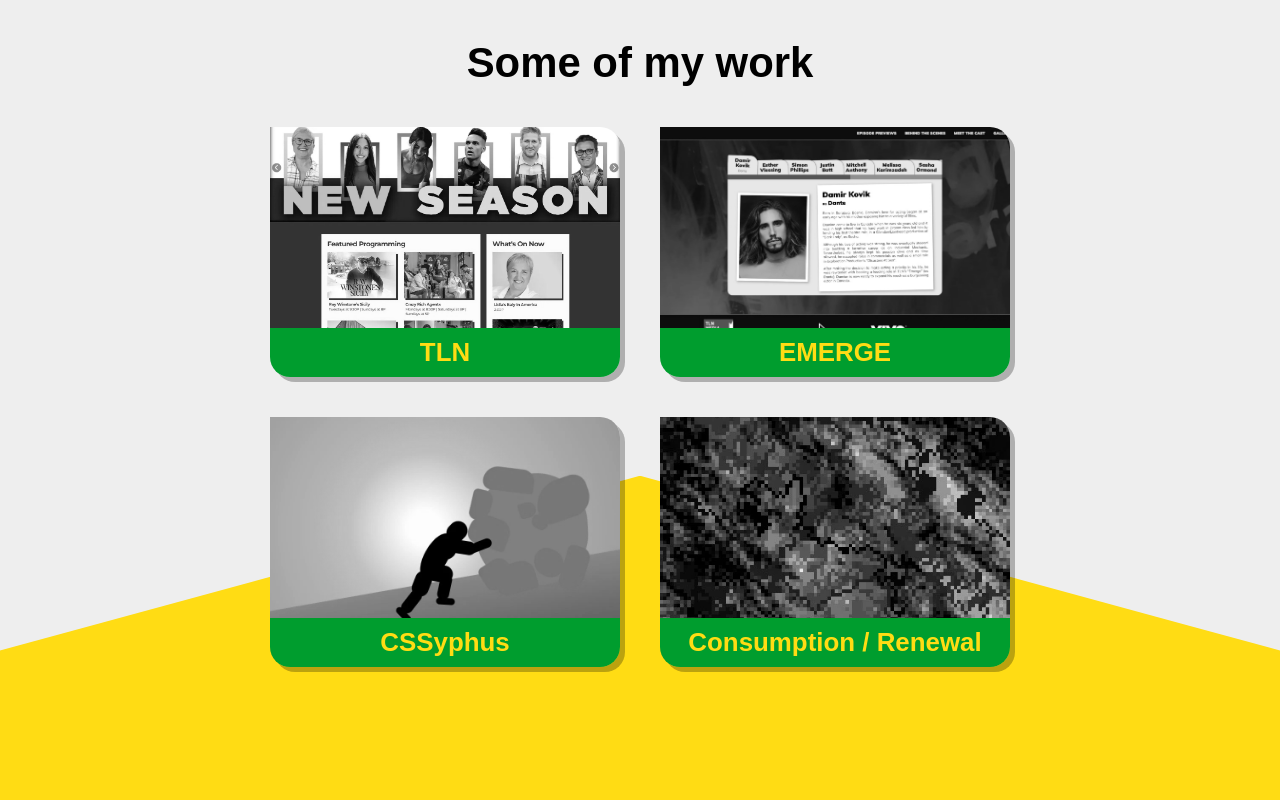
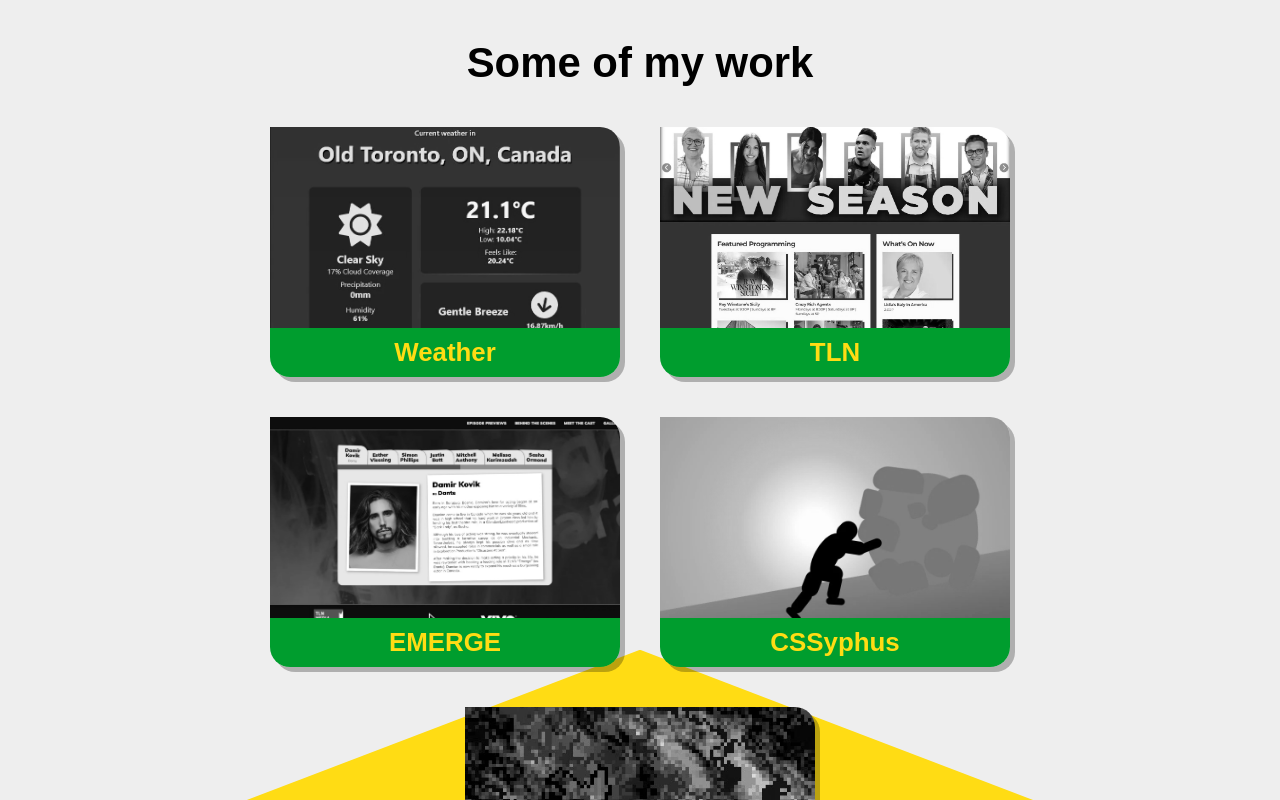
Before and after one commit to NicholasLina/portfolio, a React (Vite) app: page / in a window 1280 px wide. Shown: the part 1660-2460 px from the top of the page. Built offline with nearby package versions, Linux system fonts and the light colour scheme; a web font is replaced by a local one.

Commit message:
add weather app to works

```diff
--- a/src/components/Work.jsx
+++ b/src/components/Work.jsx
@@ -1,39 +1,47 @@
 import styles from "../styles/Work.module.css"
 
+import WEATHER_APP from "../assets/weather-app.webp"
+import TLN from "../assets/TLN.webp"
+import EMERGE from "../assets/Emerge.webp"
 import CSSYPHUS from "../assets/CSSyphus.webp"
-import EMERGE from "../assets/Emerge.webp"
 import CONSUMPTION_RENEWAL from "../assets/ConsumptionRenewal.webp"
-import TLN from "../assets/TLN.webp"
 
 export default function Work() {
-    return(
-        <section className={ styles.work }>
+    return (
+        <section className={styles.work}>
             <h2>Some of my work</h2>
-            <div className={ styles.grid }>
-            <a href="https://tln.ca/" target="_blank" className={ styles.card }>
-                    <img src={ TLN }></img>
-                    <div className={ styles.cover }>
+            <div className={styles.grid}>
+                <a href="https://nicklina.com/weather/" target="_blank" className={styles.card}>
+                    <img src={WEATHER_APP}></img>
+                    <div className={styles.cover}>
+                        <h3>Weather</h3>
+                        <p>You name the place, and I'll give you the current weather conditions from anywhere in the world.</p>
+                    </div>
+                </a>
+                <a href="https://tln.ca/" target="_blank" className={styles.card}>
+                    <img src={TLN}></img>
+                    <div className={styles.cover}>
                         <h3>TLN</h3>
                         <p>Show info, events, recipes, schedules, and more all under one roof!</p>
                     </div>
                 </a>
-                <a href="https://emergetheseries.ca/" target="_blank" className={ styles.card }>
-                    <img src={ EMERGE }></img>
-                    <div className={ styles.cover }>
+                <a href="https://emergetheseries.ca/" target="_blank" className={styles.card}>
+                    <img src={EMERGE}></img>
+                    <div className={styles.cover}>
                         <h3>EMERGE</h3>
                         <p>Companion site and interactive extension of the Canadian drama series EMERGE</p>
                     </div>
                 </a>
-                <a href="https://codepen.io/nicklina/pen/xxWjpXx" target="_blank" className={ styles.card }>
-                    <img src={ CSSYPHUS }></img>
-                    <div className={ styles.cover }>
+                <a href="https://codepen.io/nicklina/pen/xxWjpXx" target="_blank" className={styles.card}>
+                    <img src={CSSYPHUS}></img>
+                    <div className={styles.cover}>
                         <h3>CSSyphus</h3>
                         <p>CSS-only animated depiction of mythological Greek King Sisyphus</p>
                     </div>
                 </a>
-                <a href="https://codepen.io/nicklina/pen/wvGbWpJ" target="_blank" className={ styles.card }>
-                    <img src={ CONSUMPTION_RENEWAL }></img>
-                    <div className={ styles.cover }>
+                <a href="https://codepen.io/nicklina/pen/wvGbWpJ" target="_blank" className={styles.card}>
+                    <img src={CONSUMPTION_RENEWAL}></img>
+                    <div className={styles.cover}>
                         <h3>Consumption / Renewal</h3>
                         <p>Generative digital artwork that explores patterns in nature using simple AI</p>
                     </div>
```
Also changed, not shown: src/assets/weather-app.webp (added).
